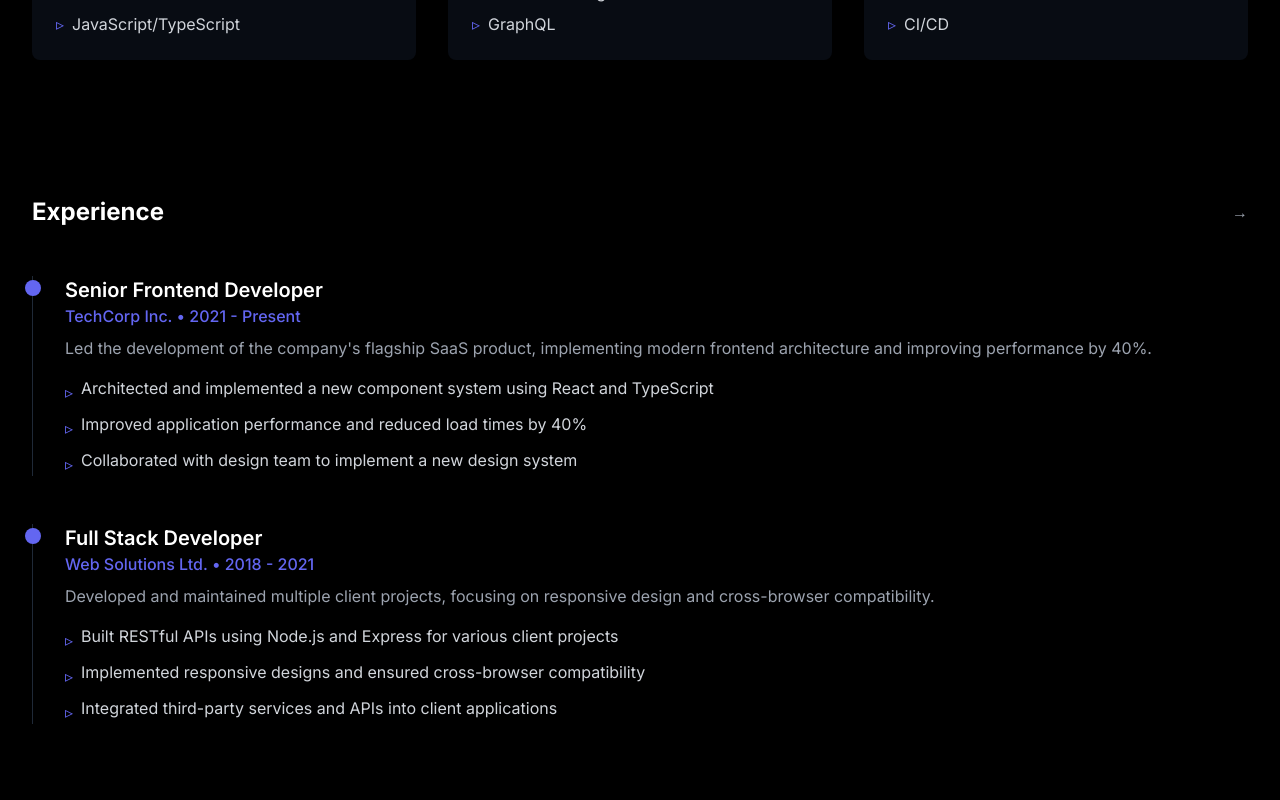
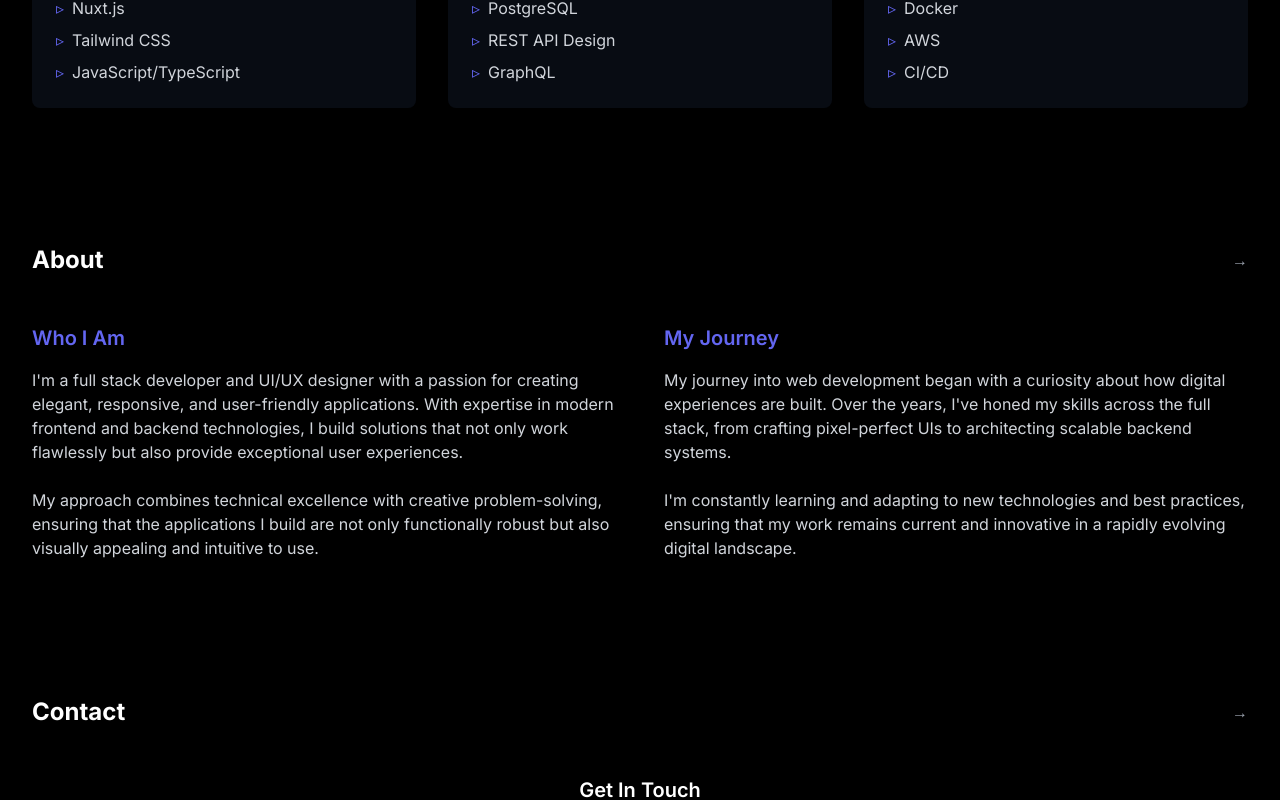
Before and after one commit to arjunbishnoi/arjunbishnoi.com, a Nuxt app: page / in a window 1280 px wide. Shown: the part 1800-2600 px from the top of the page. Built offline with nearby package versions, Linux system fonts and the light colour scheme.

Commit message:
Remove experience section from the index page and navigation; adjust projects section padding for improved layout.

```diff
--- a/app.vue
+++ b/app.vue
@@ -355,9 +355,6 @@
               </li>
               <li>
                 <NuxtLink to="/skills" class="text-gray-400 hover:text-white transition-colors">Skills</NuxtLink>
-              </li>
-              <li>
-                <NuxtLink to="/experience" class="text-gray-400 hover:text-white transition-colors">Experience</NuxtLink>
               </li>
               <li>
                 <NuxtLink to="/about" class="text-gray-400 hover:text-white transition-colors">About</NuxtLink>
--- a/pages/index.vue
+++ b/pages/index.vue
@@ -196,7 +196,7 @@
     </section>
 
     <!-- Projects Section -->
-    <section id="projects" class="relative py-8 sm:py-10 bg-black">
+    <section id="projects" class="relative py-16 bg-black">
       <!-- Sticky header -->
       <div class="sticky z-30 bg-black/80 backdrop-blur-md py-2" style="top: calc(var(--navbar-height) - 1px);">
         <div class="mx-auto max-w-7xl px-6 lg:px-8">
@@ -365,80 +365,6 @@
                 <span class="mr-2 text-primary">▹</span> CI/CD
               </li>
             </ul>
-          </div>
-        </div>
-      </div>
-    </section>
-
-    <!-- Experience Section -->
-    <section id="experience" class="relative py-16 bg-black">
-      <!-- Sticky header -->
-      <div class="sticky z-30 bg-black/80 backdrop-blur-md py-2" style="top: calc(var(--navbar-height) - 1px);">
-        <div class="mx-auto max-w-7xl px-6 lg:px-8">
-          <NuxtLink to="/experience" class="flex justify-between items-center w-full group">
-            <span class="text-2xl font-bold text-white group-hover:text-primary transition-colors">Experience</span>
-            <span class="text-gray-400 group-hover:text-primary transition-colors">
-              <span aria-hidden="true">→</span>
-            </span>
-          </NuxtLink>
-        </div>
-      </div>
-
-      <!-- Experience content -->
-      <div class="mx-auto max-w-7xl px-6 pt-10 lg:px-8">
-        <div class="space-y-12">
-          <!-- Experience Item 1 -->
-          <div class="relative pl-8 border-l border-gray-800">
-            <div class="absolute w-4 h-4 bg-primary rounded-full -left-2 top-1"></div>
-            <div>
-              <h3 class="text-xl font-semibold text-white">Senior Frontend Developer</h3>
-              <p class="text-primary font-medium mb-2">TechCorp Inc. • 2021 - Present</p>
-              <p class="text-gray-400 mb-4">
-                Led the development of the company's flagship SaaS product, implementing
-                modern frontend architecture and improving performance by 40%.
-              </p>
-              <ul class="space-y-2 text-gray-300">
-                <li class="flex items-start">
-                  <span class="mr-2 text-primary mt-1">▹</span>
-                  <span>Architected and implemented a new component system using React and TypeScript</span>
-                </li>
-                <li class="flex items-start">
-                  <span class="mr-2 text-primary mt-1">▹</span>
-                  <span>Improved application performance and reduced load times by 40%</span>
-                </li>
-                <li class="flex items-start">
-                  <span class="mr-2 text-primary mt-1">▹</span>
-                  <span>Collaborated with design team to implement a new design system</span>
-                </li>
-              </ul>
-            </div>
-          </div>
-
-          <!-- Experience Item 2 -->
-          <div class="relative pl-8 border-l border-gray-800">
-            <div class="absolute w-4 h-4 bg-primary rounded-full -left-2 top-1"></div>
-            <div>
-              <h3 class="text-xl font-semibold text-white">Full Stack Developer</h3>
-              <p class="text-primary font-medium mb-2">Web Solutions Ltd. • 2018 - 2021</p>
-              <p class="text-gray-400 mb-4">
-                Developed and maintained multiple client projects, focusing on responsive design
-                and cross-browser compatibility.
-              </p>
-              <ul class="space-y-2 text-gray-300">
-                <li class="flex items-start">
-                  <span class="mr-2 text-primary mt-1">▹</span>
-                  <span>Built RESTful APIs using Node.js and Express for various client projects</span>
-                </li>
-                <li class="flex items-start">
-                  <span class="mr-2 text-primary mt-1">▹</span>
-                  <span>Implemented responsive designs and ensured cross-browser compatibility</span>
-                </li>
-                <li class="flex items-start">
-                  <span class="mr-2 text-primary mt-1">▹</span>
-                  <span>Integrated third-party services and APIs into client applications</span>
-                </li>
-              </ul>
-            </div>
           </div>
         </div>
       </div>
```
